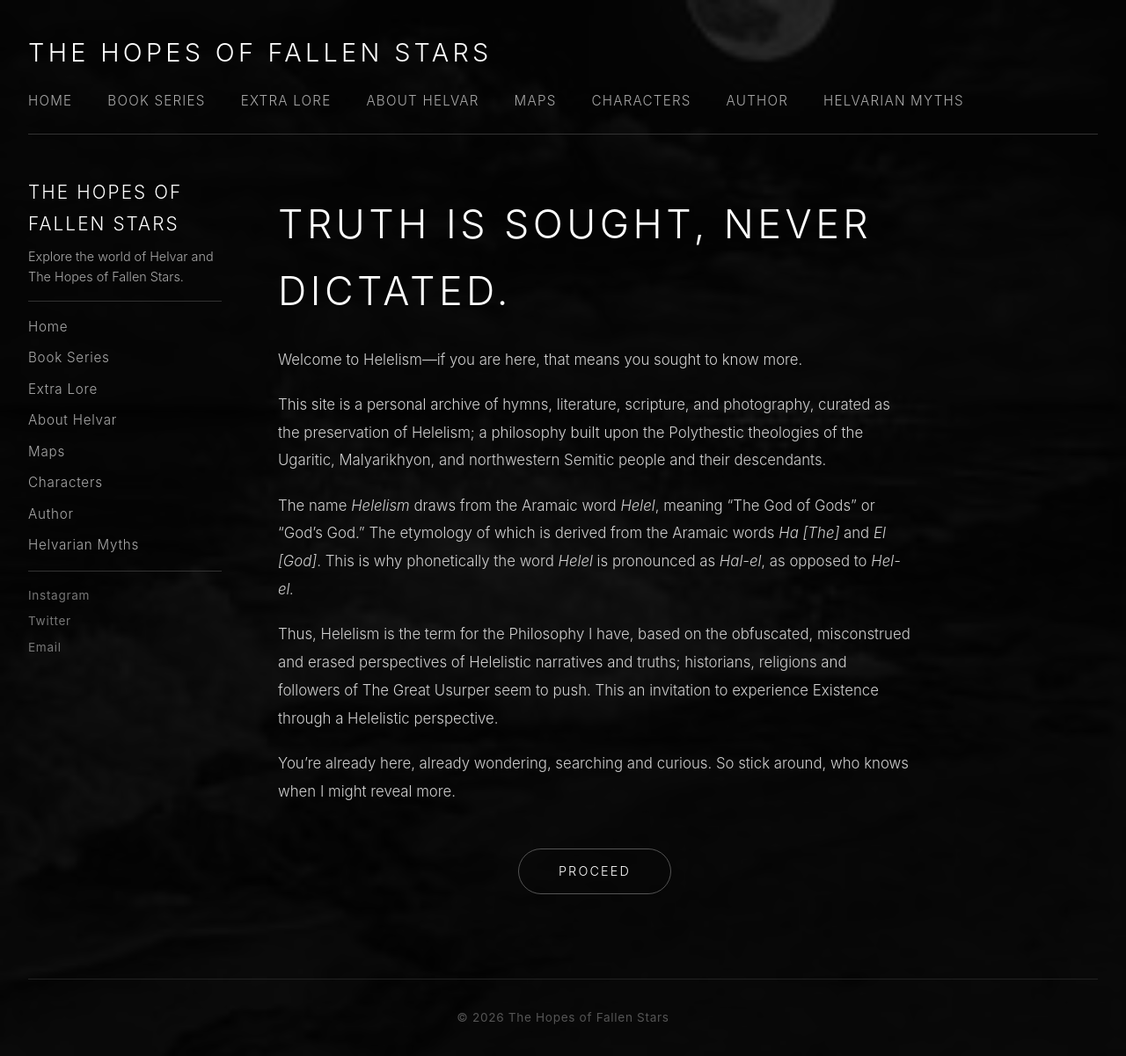
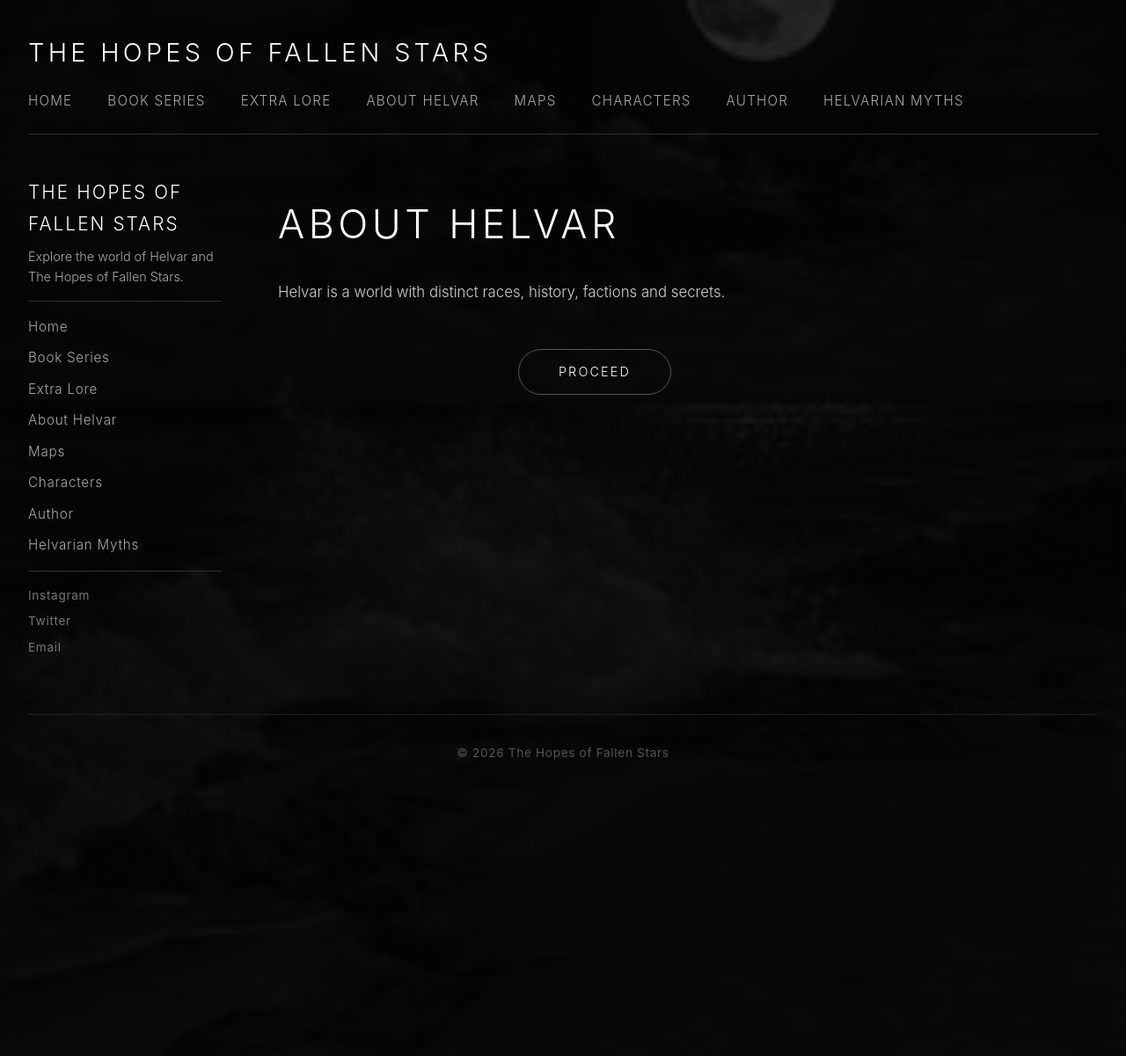
Before and after one commit to Mizuki-5055/Mizuki-5055.github.io, a Jekyll site: the page built from about.md, in a window 1280 px wide and 1201 px high. Shown: the whole window at 88% size. Built offline with Jekyll 4.4.1, drawn with Linux system fonts in a browser that asks for light colours.

Commit message:
Update About Helvar “about_helvar”

```diff
--- a/_data/about.yml
+++ b/_data/about.yml
@@ -1,11 +1,2 @@
-heading: Truth is Sought, NEVER Dictated.
-body: |-
-  Welcome to Helelism—if you are here, that means you sought to know more.
-
-  This site is a personal archive of hymns, literature, scripture, and photography, curated as the preservation of Helelism; a philosophy built upon the Polythestic theologies of the Ugaritic, Malyarikhyon, and northwestern Semitic people and their descendants.
-
-  The name _Helelism_ draws from the Aramaic word _Helel_, meaning "The God of Gods" or "God's God." The etymology of which is derived from the Aramaic words _Ha [The]_  and _El [God]_. This is why phonetically the word _Helel_ is pronounced as _Hal-el_, as opposed to _Hel-el._
-
-  Thus, Helelism is the term for the Philosophy I have, based on the obfuscated, misconstrued and erased perspectives of Helelistic narratives and truths; historians, religions and followers of The Great Usurper seem to push. This an invitation to experience Existence through a Helelistic perspective.
-
-  You're already here, already wondering, searching and curious. So stick around, who knows when I might reveal more.
+heading: About Helvar
+body: Helvar is a world with distinct races, history, factions and secrets.
```
